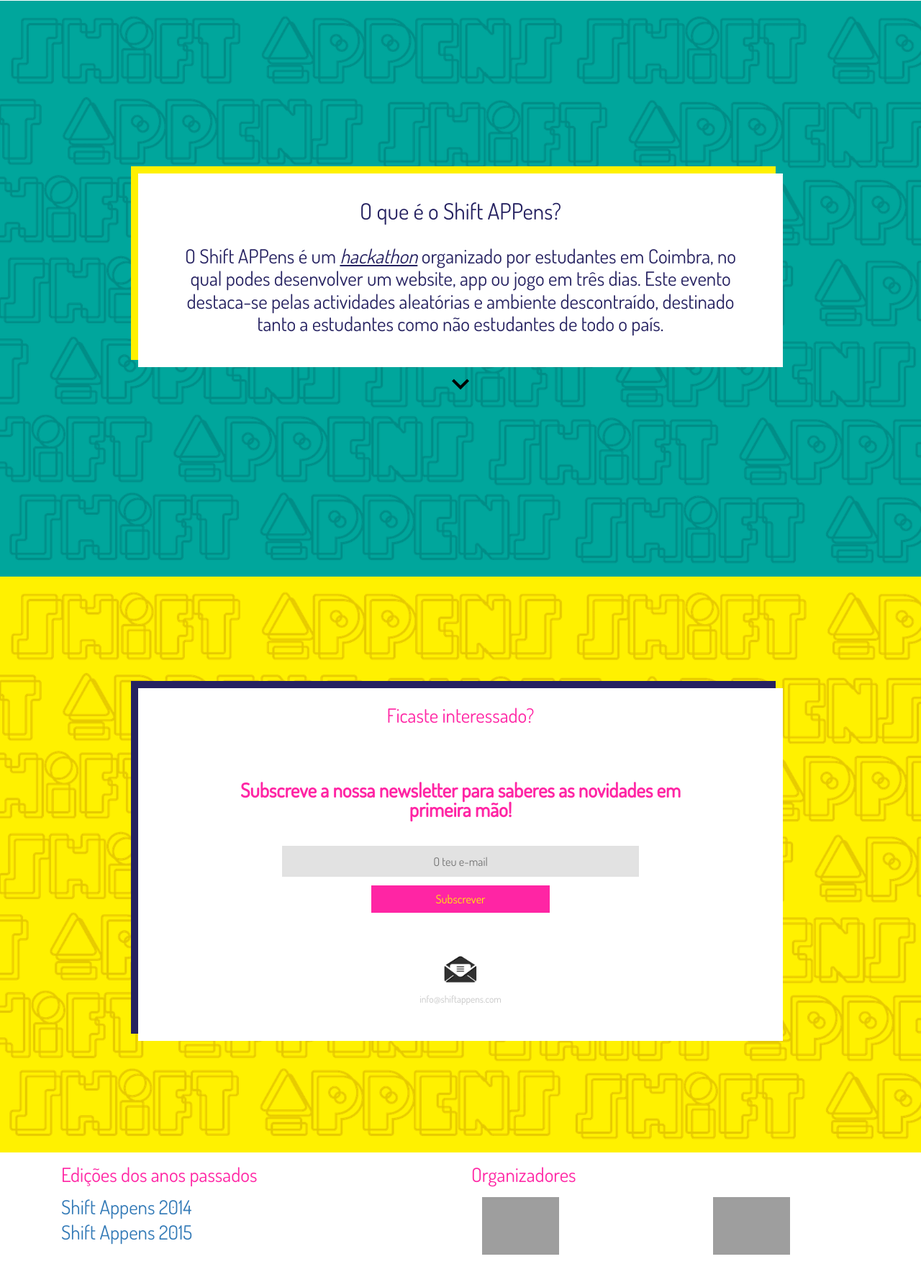
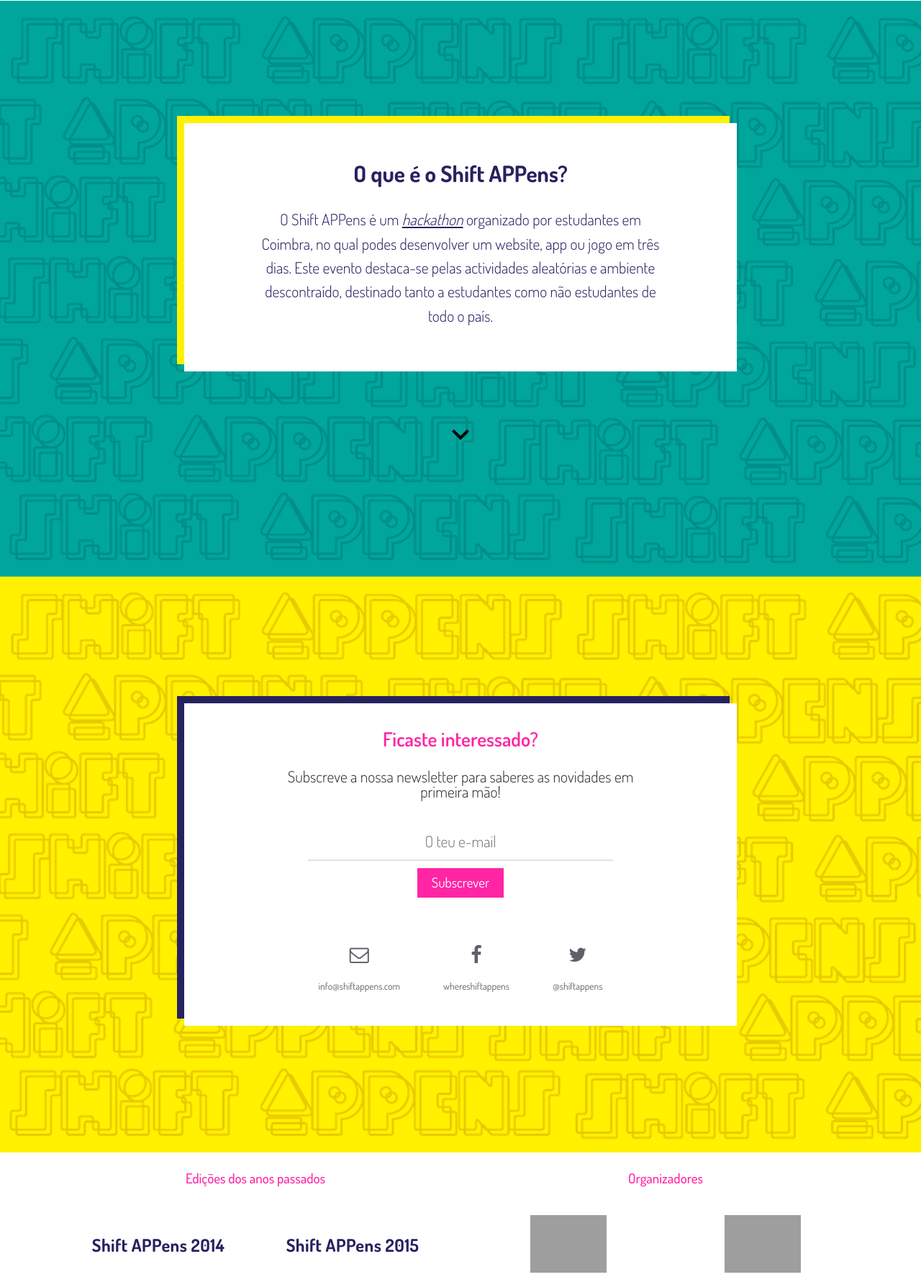
Before and after one commit to tomasfrancisco/shiftappens, a PHP site: page / in a window 1280 px wide. Shown: the part 799-2573 px from the top of the page at 72% size. Before the commit the page ends 2542 px from the top, so only its background shows below. Run offline with PHP 8.4, Linux system fonts and the light colour scheme; some libraries are stand-ins or nearby versions; grey boxes are pictures that could not be loaded.

Commit message:
Updates gerais

```diff
--- a/assets/css/style.css
+++ b/assets/css/style.css
@@ -1,3 +1,7 @@
+@import url(https://fonts.googleapis.com/css?family=Dosis:400,200,300,500,600,700,800);
+
+
+
 html {
   overflow-x: hidden;
 }
@@ -9,6 +13,9 @@ body, html {
   margin: 0;
 }
 
+.scroll-btn {
+  margin-top: 8vh;
+}
 
 #home, #about, #contact {
   width: 100vw;
@@ -32,6 +39,11 @@ body, html {
   margin-bottom: 5%;
   color: #262261;
   font-size: 1.4rem;
+}
+
+.shift-date h4 {
+  font-weight: 600;
+  font-size: 1.6rem;
 }
 
 #home .home-container .logo {
@@ -63,7 +75,7 @@ body, html {
 }
 
 #about .about-container article {
-  width: 70%;
+  width: 60%;
   margin: 0 auto;
   background-color: white;
   box-shadow: -10px -10px 0 #FFF100;
@@ -71,20 +83,22 @@ body, html {
   color: #262261;
 }
 
-#about .about-container article header {
-  margin: 30px 0;
-}
+
 
 #about .about-container article header h2 {
   font-size: 1.5rem;
+  font-weight: 700;
+  margin-top: 6vh;
 }
 
 #about .about-container article p {
   margin: 30px 0;
   margin-left: 5%;
   margin-right: 5%;
-  margin-bottom: 5vh;
-  line-height: 1.5rem;
+  margin-bottom: 7vh;
+  line-height: 1.6rem;
+  font-weight: 300;
+  font-size: 0.8em;
 }
 
 #about .about-container article p .meaning {
@@ -108,7 +122,7 @@ body, html {
 }
 
 #contact .contact-container article {
-  width: 70%;
+  width: 60%;
   margin: 0 auto;
   background-color: white;
   box-shadow: -10px -10px 0 #262261;
@@ -117,18 +131,28 @@ body, html {
   color: #FF25A4;
 }
 
+
 #contact .contact-container article header {
-  margin: 2% 0;
+  margin: 4% 0 0 0;
+}
+
+#contact .contact-container article header h2{
+  font-weight: 600;
+  font-size: 1em;
 }
 
 #contact .contact-container article form {
-  margin: 5% auto;
+  margin: 2% auto;
   width: 70%;
 }
 
 #contact .contact-container article form label {
   display: inline-block;
-  margin: 5% 0;
+  margin: 2% 0 5% 0;
+
+  color: #303030;
+  font-weight: 300;
+  font-size: 0.8em;
 }
 
 #contact .contact-container article form input {
@@ -138,66 +162,105 @@ body, html {
   border-radius: 0;
   display: inline-block;
   margin: 1% 0;
-  background-color: #E2E2E2;
   outline: none;
-  font-size: 60%;
-  border: 10px solid #E2E2E2;
   width: 80%;
   text-align: center;
 }
 
+#contact .contact-container article form #email {
+    padding: 12px;
+    border: none;
+    border-bottom: 2px solid #E2E2E2;
+
+    color: #303030;
+    font-size: 0.8em;
+    font-weight: 300;
+}
+
+#contact .contact-container article form #email:active, #contact .contact-container article form #email:focus {
+    padding: 12px;
+    border: none;
+    border-bottom: 2px solid #FF25A4;
+}
+
 #contact .contact-container article form input.submit {
-  width: 40%;
+  width: 20%;
   background-color: #FF25A4;
-  color: #FFF100;
+  color: #FFF;
   border: 10px solid #FF25A4;
   cursor: pointer;
   min-width: 120px;
+
+  font-size: 0.7em;
+  font-weight: 400;
 }
 
 #contact .contact-container article address {
   margin: 5% 0;
+  display: inline-block;
+
 }
 
 #contact .contact-container article address a {
   text-decoration: none;
   color: #c7c7c7;
   font-style: normal;
+  float: left;
+  margin: 0 30px;
 }
 
-#contact .contact-container article address a img {
+#contact .contact-container article address a .fa {
   width: 50px;
+  color: #625F6B;
+  margin-bottom: 20px;
 }
 
 #contact .contact-container article address a p {
   font-size: 50%;
+  color: #625F6B;
+
 }
 
 #contact .contact-container article address a p:hover {
-  opacity: 0.7;
+  opacity: 0.8;
 }
 
 #contact .contact-container article address a:hover {
-  opacity: 0.7;
+  opacity: 0.8;
 }
 
 
 footer {
+  text-align: center;
   background-color: white;
 }
 
+
+.item {
+  margin-top: 30px;
+}
+
 footer .item h3 {
-  margin-bottom: 2vh;
+  font-size: 0.7em;
+  margin-bottom: 5vh;
 }
 
 .container {
   margin-top: 2vh;
+  margin-bottom: 4vh;
   margin-left: auto;
   margin-right: auto;
 }
 
+.item {
+  display: inline-block;
+  margin-top: 10px;
+}
+
 .item ul {
   list-style: none;
+  margin-top: 70px;
+
 }
 
 .item h3 {
@@ -205,7 +268,23 @@ footer .item h3 {
 }
 
 .item ul li {
-  padding-bottom: 1vh;
+  float: left;
+  margin-bottom: 3vh;
+  color: #262261;
+
+  display:flex;justify-content:center;align-items:center;width:50%;
+
+}
+
+.item a {
+  font-weight: 700;
+  letter-spacing: 0.4px;
+  font-size: 0.9em;
+  color: #262261;
+}
+
+.item a:hover {
+  text-decoration: none;
 }
 
 .org-img {
@@ -213,5 +292,6 @@ footer .item h3 {
 }
 
 .nei {
-  padding-left: 4vw;
+  margin-left:auto;
+  margin-right:auto;
 }
--- a/index.html
+++ b/index.html
@@ -5,10 +5,10 @@
         <meta charset="utf-8"/>
         <title>Shift APPens</title>
         <meta name="viewport" content="width=device-width, initial-scale=1">
+        <link rel="stylesheet" href="https://maxcdn.bootstrapcdn.com/font-awesome/4.4.0/css/font-awesome.min.css">
         <link rel="stylesheet" href="https://maxcdn.bootstrapcdn.com/bootstrap/3.3.5/css/bootstrap.min.css" integrity="sha512-dTfge/zgoMYpP7QbHy4gWMEGsbsdZeCXz7irItjcC3sPUFtf0kuFbDz/ixG7ArTxmDjLXDmezHubeNikyKGVyQ==" crossorigin="anonymous">
         <link rel="shortcut icon" type="image/png" href="assets/img/favicon.jpeg"/>
         <link rel="stylesheet" type="text/css" href="assets/css/reset.css"/>
-        <link href='https://fonts.googleapis.com/css?family=Dosis' rel='stylesheet' type='text/css'>
         <link rel="stylesheet" type="text/css" href="assets/css/style.css"/>
         <link rel="stylesheet" type="text/css" href="assets/css/animate.css">
         <meta property="og:url" content="http://shiftappens.com/">
@@ -41,10 +41,14 @@
                         <header>
                             <h2>O que é o Shift APPens?</h2>
                         </header>
+                        <div class="row">
+                        <div clasS="col-md-10 col-md-offset-1">
                         <p>
                             O Shift APPens é um
                             <a class="meaning" href="https://goo.gl/XrZIO">hackathon</a> organizado por estudantes em Coimbra, no qual podes desenvolver um website, app ou jogo em três dias. Este evento destaca-se pelas actividades aleatórias e ambiente descontraído, destinado tanto a estudantes como não estudantes de todo o país.
                         </p>
+                        </div>
+                        </div>
                 </article>
                 <div class="scroll-btn">
                     <a id="scroll-down-to-contact" href="#">
@@ -66,8 +70,19 @@
                     </form>
                     <address>
                         <a href="mailto:info@shiftappens.com?Subject=ShiftAPPens:Contacto">
-                            <img src="assets/img/mail.png" alt="Contacta-nos"/>
+                            <i class="fa fa-envelope-o"></i>
                             <p>info@shiftappens.com</p>
+
+                        </a>
+
+                         <a href="https://facebook.com/whereshiftappens" target="_blank">
+                            <i class="fa fa-facebook"></i>
+                            <p>whereshiftappens</p>
+                        </a>
+
+                        <a href="https://twitter.com/ShiftAPPens" target="_blank">
+                            <i class="fa fa-twitter"></i>
+                            <p>@shiftappens</p>
                         </a>
                     </address>
                 </article>
@@ -78,17 +93,21 @@
             <div class="item col-md-6">
               <h3>Edições dos anos passados</h3>
               <ul>
-                <li><a href="http://2014.shiftappens.com">Shift Appens 2014</a></li>
-                <li><a href="http://2015.shiftappens.com">Shift Appens 2015</a></li>
+                <li><a href="http://2014.shiftappens.com">Shift APPens 2014</a></li>
+                <li><a href="http://2015.shiftappens.com">Shift APPens 2015</a></li>
               </ul>
             </div>
             <div class="item col-md-6">
               <h3>Organizadores</h2>
               <div class="col-md-6">
-                <img class="org-img" src="http://i.imgur.com/i19cSFc.png" />
+                <a href="http://jeknowledge.pt" target="_blank">
+                    <img class="org-img" src="http://i.imgur.com/i19cSFc.png" />
+                </a>
               </div>
               <div class="col-md-6">
+              <a href="https://nei.dei.uc.pt" target="_blank">
                 <img class="org-img nei" src="http://i.imgur.com/wnt6Xxm.jpg" />
+                </a>
               </div>
             </div>
           </div>
```
